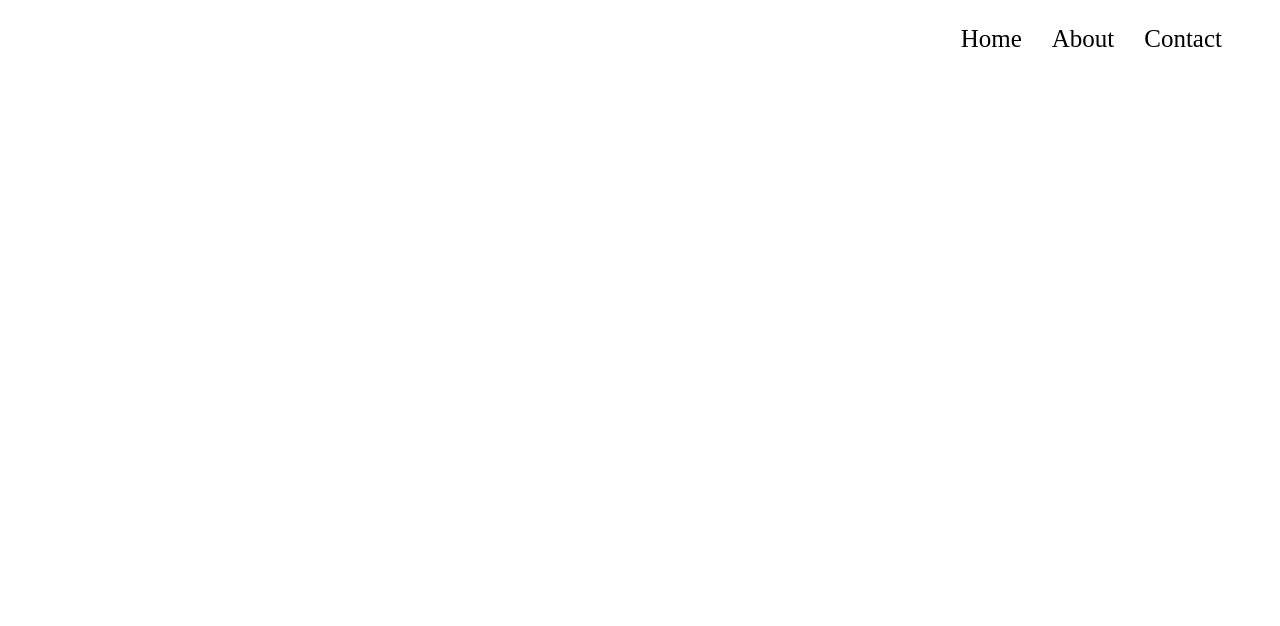
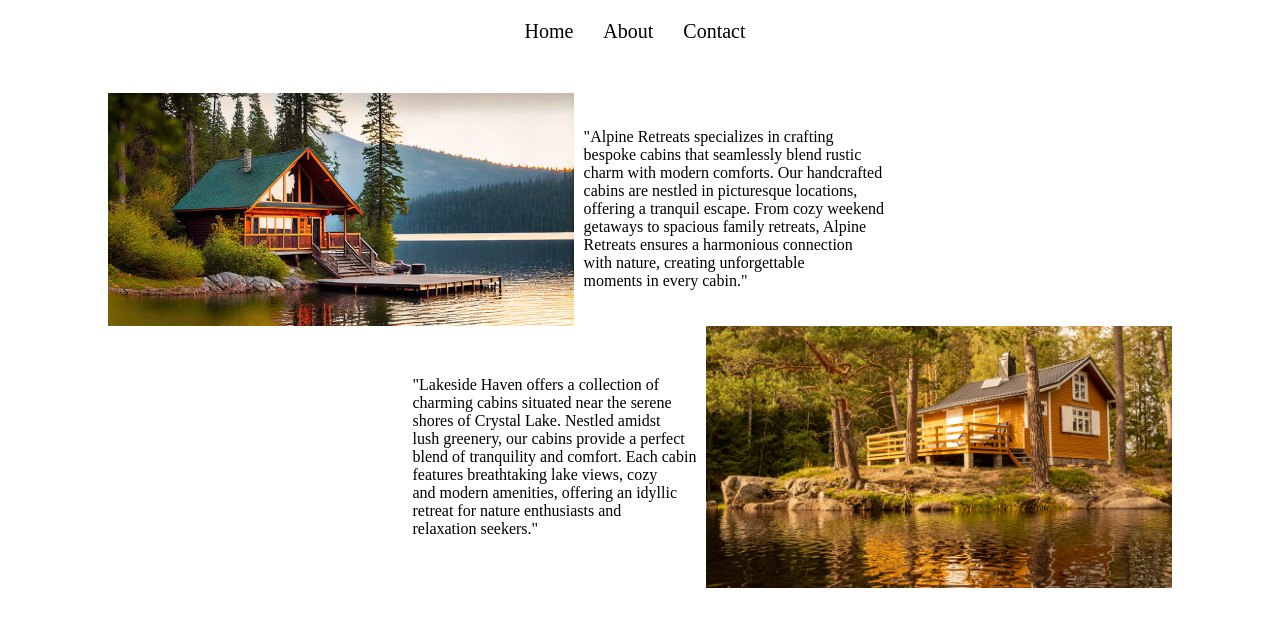
Before and after one commit to KoRnaholic/Homework-N2, a plain HTML site: page index.html in a window 1280 px wide. Drawn offline with Linux system fonts and the light colour scheme.

Commit message:
second commit

```diff
--- a/index.html
+++ b/index.html
@@ -7,7 +7,7 @@
 </head>
 <body>
      <div>
-        <ul style="display: flex; gap: 30px;  justify-content: end; font-size: 25px; margin-right: 50px;">
+        <ul style="display: flex; gap: 30px;  justify-content: center; font-size: 20px; margin-right: 50px;">
             <li style="list-style: none;">
                 <a style="text-decoration: none; color: black;" href="/index.html">Home</a>
             </li>
@@ -20,5 +20,35 @@
         </ul>
     </div>
 
+    <div style="margin-top: 50px; margin-left: 100px; display: flex; gap: 10px; align-items: center">
+        <img src="/images/cabin.jpg" width="40%"/>
+
+        <p>
+            "Alpine Retreats specializes in crafting<br>
+            bespoke cabins that seamlessly blend rustic<br>
+            charm with modern comforts. Our handcrafted<br>
+            cabins are nestled in picturesque locations,<br>
+            offering a tranquil escape. From cozy weekend<br>
+            getaways to spacious family retreats, Alpine<br>
+            Retreats ensures a harmonious connection<br>
+            with nature, creating unforgettable<br>
+             moments in every cabin."
+        </p>
+    </div>
+
+    <div style="display: flex; justify-content: end; gap: 10px; align-items: center; margin-right: 100px;">
+        <p>
+            "Lakeside Haven offers a collection of<br>
+            charming cabins situated near the serene<br>
+            shores of Crystal Lake. Nestled amidst <br>
+            lush greenery, our cabins provide a perfect<br>
+            blend of tranquility and comfort. Each cabin<br>
+            features breathtaking lake views, cozy <br>
+            and modern amenities, offering an idyllic<br>
+            retreat for nature enthusiasts and <br>
+            relaxation seekers."
+        </p>
+         <img src="/images/Cabin 2.jpg" width="40%"/>
+    </div>
 </body>
 </html>
```
Also changed, not shown: about.html (+1 -1 lines), contact.html (+1 -1 lines), images/Cabin 2.jpg (added), images/cabin.jpg (added).
